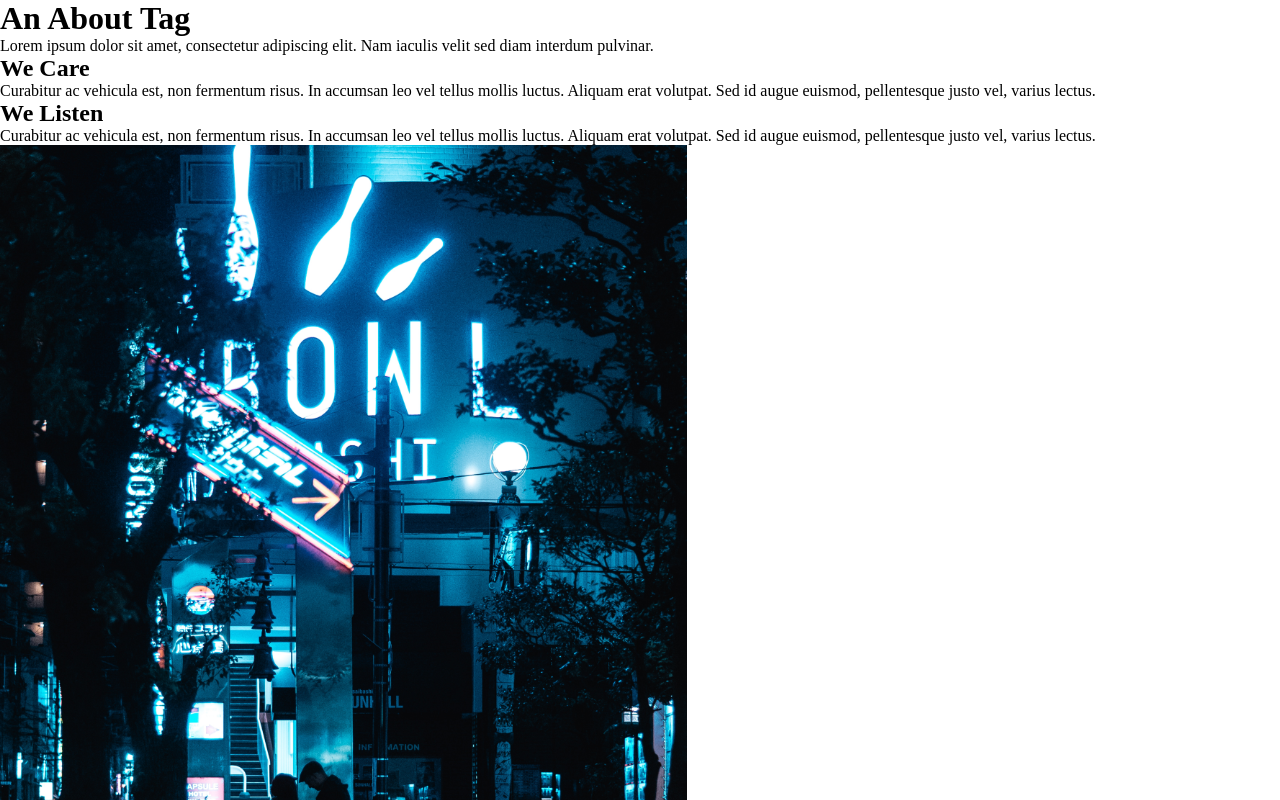
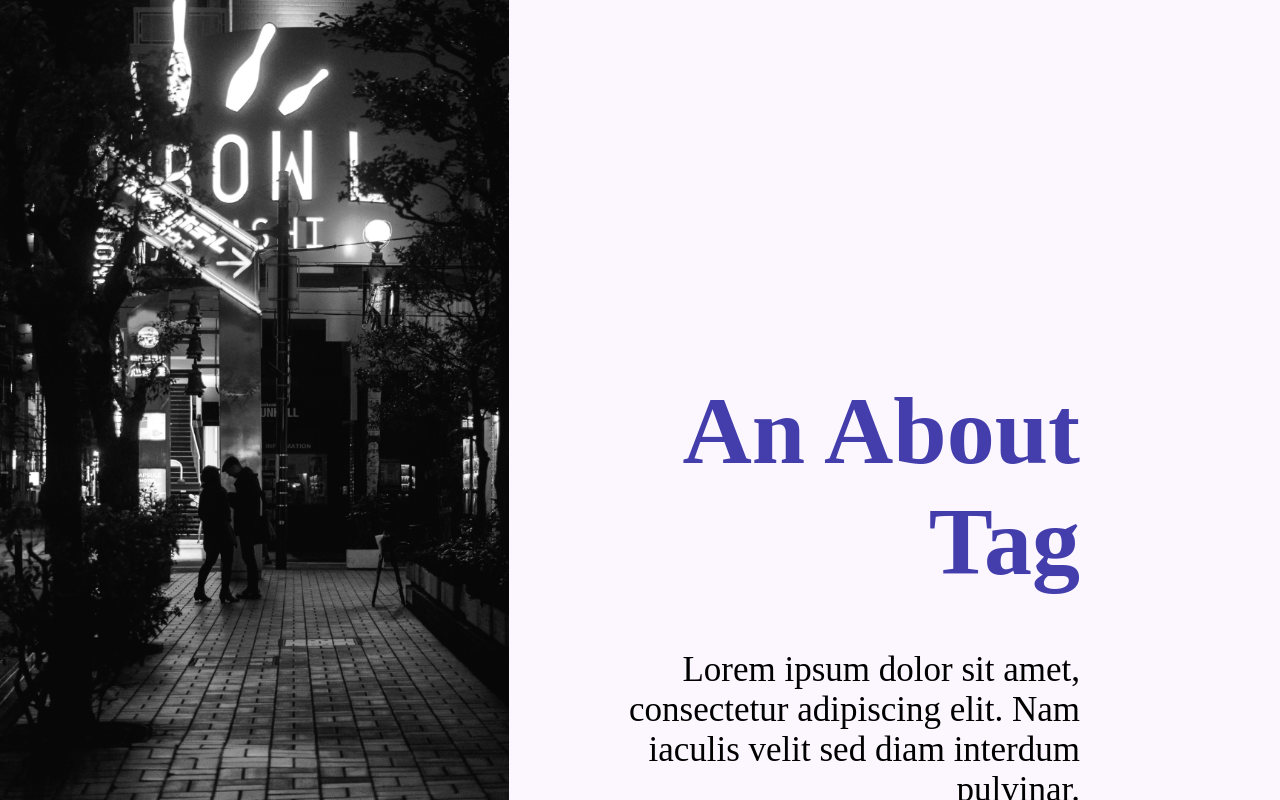
Before and after one commit to mpatel18/Builder-Service-Site, a Vue app in the folder site/: page /about in a window 1280 px wide. Shown: the top 800 px of the page. Built offline with nearby package versions, Linux system fonts and the light colour scheme.

Commit message:
updated about view

```diff
--- a/site/src/views/About.vue
+++ b/site/src/views/About.vue
@@ -1,13 +1,15 @@
 <template>
     <div class="about">
+        <img src="@/assets/Stock.png" alt="stock">
         <div class="about-container">
             <div class="body">
-            <h1>An About Tag</h1>
-            <p>
-                Lorem ipsum dolor sit amet,
-                consectetur adipiscing elit. Nam iaculis velit sed diam interdum pulvinar.
-            </p>
-            <div class="glassmorphism">
+                <h1>An About Tag</h1>
+                <p>
+                    Lorem ipsum dolor sit amet,
+                    consectetur adipiscing elit. Nam iaculis velit sed diam interdum pulvinar.
+                </p>
+            </div>
+            <!-- <div class="glassmorphism">
                 <div class="glass1">
                     <h2>We Care</h2>
                     <p>
@@ -24,19 +26,55 @@
                         pellentesque justo vel, varius lectus.
                     </p>
                 </div>
-            </div>
+            </div> -->
         </div>
-        </div>
-        <img src="@/assets/Stock.png" alt="stock">
     </div>
 </template>
 
 <script>
+import i18n from '@/plugins/i18n';
+
 export default {
     name: 'About',
+    methods: {
+      changeLocale(locale) {
+        i18n.locale = locale;
+      }
+    }
 }
 </script>
 
 <style scoped lang="scss">
 
+    .about {
+        height: 100vh;
+        background-color: #FCF7FF;
+        display: flex;
+    }
+
+    img {
+        filter: grayscale(100%);
+    }
+
+    .about-container {
+        position: relative;
+        z-index: 2;
+    }
+
+    .body {
+        text-align: right;
+        padding: 23.4375em 12.5em 0em 1em;
+
+        h1 {
+            font-size: 6em;
+            color: #443EAD;
+        }
+
+        p {
+            font-size: 35px;
+            padding-top: 1.5em;
+            padding-left: 2em;
+        }
+    }
+
 </style>
```
